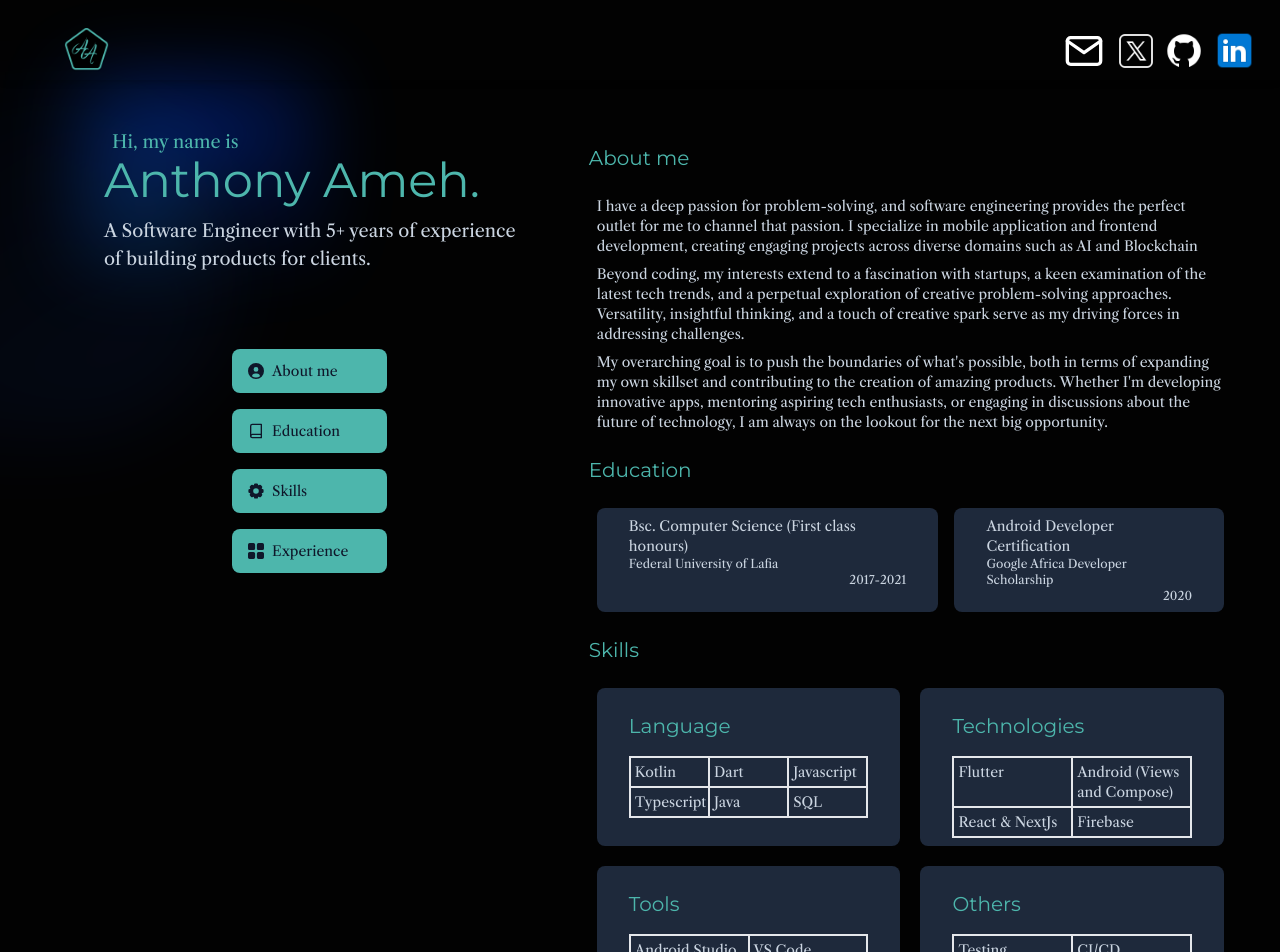
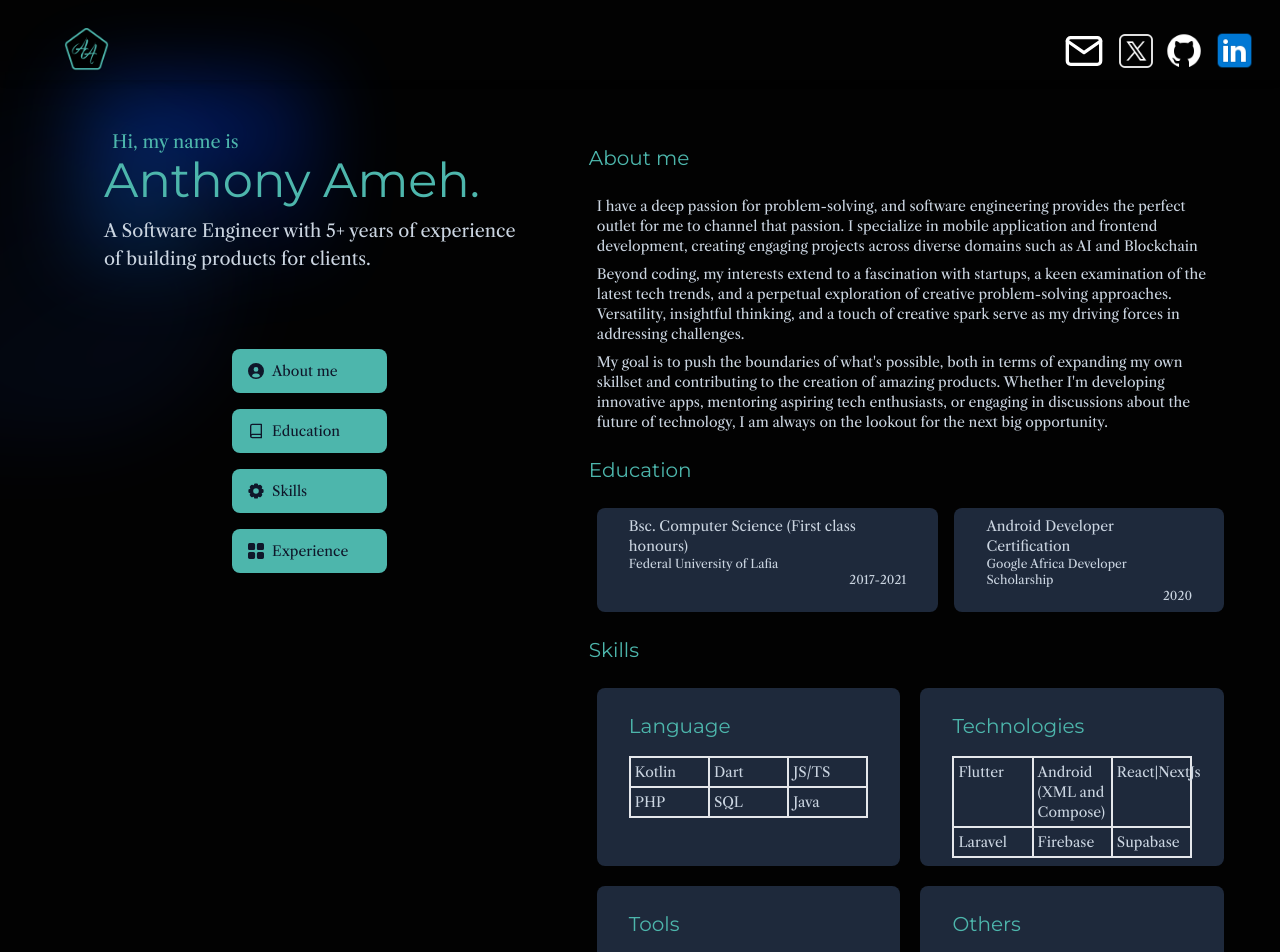
Before and after one commit to ANTONINEUTRON/anthony_portfolio, a Next.js app: page / in a window 1280 px wide. Shown: the top 952 px of the page. Built offline with nearby package versions, Linux system fonts and the light colour scheme.

Commit message:
added something

```diff
--- a/app/page.tsx
+++ b/app/page.tsx
@@ -56,7 +56,7 @@ export default function Home() {
           Versatility, insightful thinking, and a touch of creative spark serve as my driving forces in addressing challenges.
         </p>
         <p>
-          My overarching goal is to push the boundaries of what's possible, both in terms of expanding my own skillset
+          My goal is to push the boundaries of what's possible, both in terms of expanding my own skillset
           and contributing to the creation of amazing products. Whether I'm developing innovative apps, mentoring aspiring
           tech enthusiasts, or engaging in discussions about the future of technology, I am always on the lookout for the next
           big opportunity.
@@ -85,19 +85,21 @@ export default function Home() {
             <div className='grid grid-cols-3 border'>
               <div className='border p-1'>Kotlin</div>
               <div className='border p-1'>Dart</div>
-              <div className='border p-1'>Javascript</div>
-              <div className='border p-1'>Typescript</div>
+              <div className='border p-1'>JS/TS</div>
+              <div className='border p-1'>PHP</div>
+              <div className='border p-1'>SQL</div>
               <div className='border p-1'>Java</div>
-              <div className='border p-1'>SQL</div>
             </div>
           </SkillItem>
           <SkillItem>
             <Header>Technologies</Header>
-            <div className='grid grid-cols-2 border'>
+            <div className='grid grid-cols-3 border'>
               <div className='border p-1'>Flutter</div>
-              <div className='border p-1'>Android (Views and Compose)</div>
-              <div className='border p-1'>React & NextJs</div>
+              <div className='border p-1'>Android (XML and Compose)</div>
+              <div className='border p-1'>React|NextJs</div>
+              <div className='border p-1'>Laravel</div>
               <div className='border p-1'>Firebase</div>
+              <div className='border p-1'>Supabase</div>
             </div>
           </SkillItem>
           <SkillItem>
```
